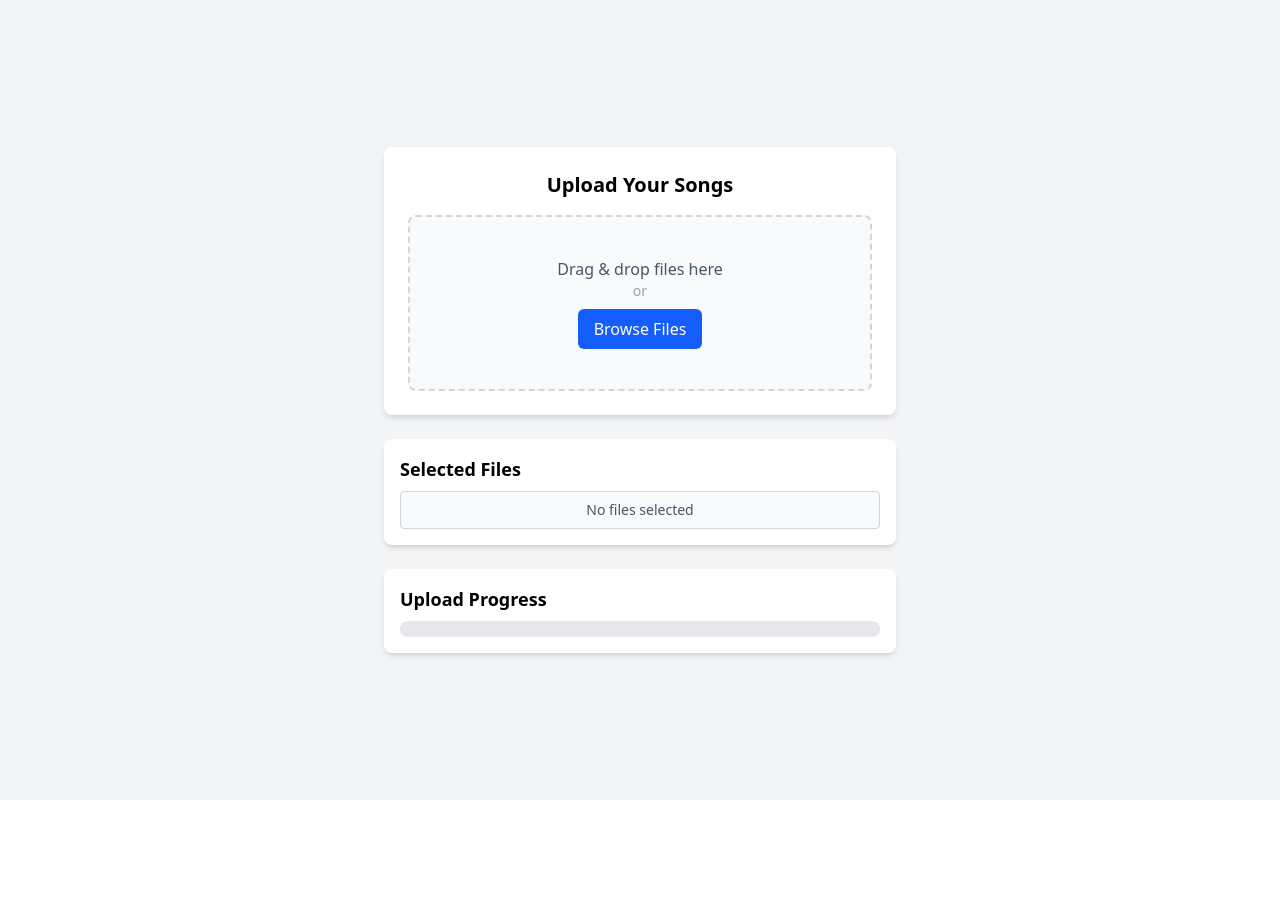
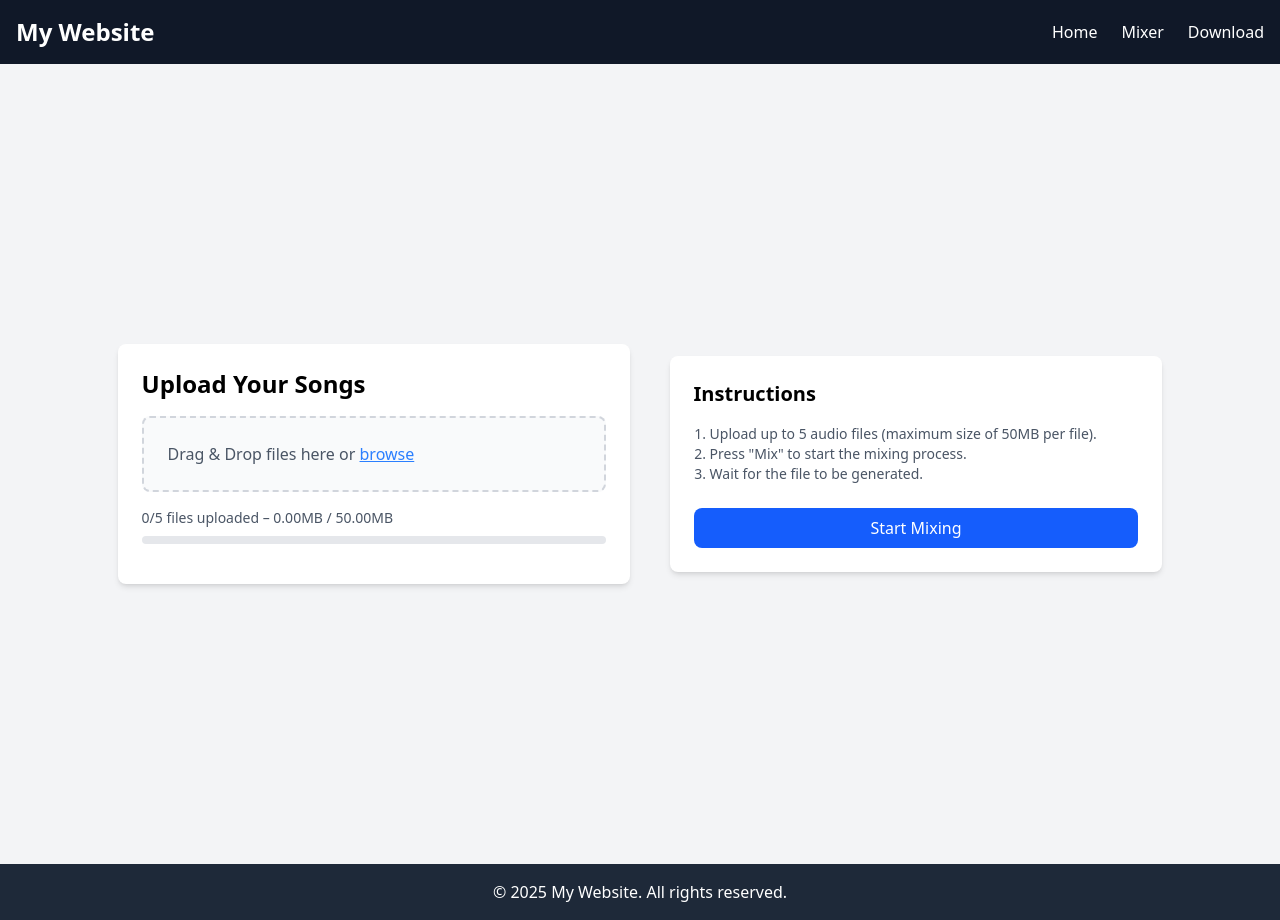
Before and after one commit to juliangcorrea/Auto-DJ-Mixer, a React (Vite) app: page /mixer in a window 1280 px wide. Before the commit the page ends 800 px from the top, so only its background shows below. Built offline with nearby package versions, Linux system fonts and the light colour scheme.

Commit message:
Finish stage 3: basic layout and component design

```diff
--- a/src/App.jsx
+++ b/src/App.jsx
@@ -1,14 +1,15 @@
-
+import Header from './components/layout/Header'
+import Footer from './components/layout/Footer'
 import { Outlet } from 'react-router-dom';
 
 function App() {
   return (
     <>
-
+      <Header />
       <main>
         <Outlet />
       </main>
-
+      <Footer />
     </>
   )
 }
--- a/src/pages/Download.jsx
+++ b/src/pages/Download.jsx
@@ -1,15 +1,60 @@
-function Download() {
-    return (
-      <div className="flex flex-col items-center justify-center min-h-screen bg-gray-100 text-gray-800 p-4">
-        <h1 className="text-3xl font-bold mb-6">Download Page</h1>
-        <p className="text-lg text-center mb-6 max-w-2xl">
-          Once your mix is ready, you’ll be able to download it here. Stay tuned for the download functionality.
-        </p>
-        <p className="text-lg text-center">
-          This is a placeholder page for the download functionality. We’ll add the ability to download the mixed track soon.
-        </p>
+import { useState } from "react";
+
+export default function Download() {
+  const [isMixing, setIsMixing] = useState(false);
+  const [mixUrl, setMixUrl] = useState(null);
+
+  // Mock function to simulate the mix generation and provide a download URL
+  const generateMix = () => {
+    setIsMixing(true);
+
+    // Simulate a mix generation process
+    setTimeout(() => {
+      setMixUrl("https://www.example.com/path-to-mix.mp3"); // You will use the actual URL after generating the mix
+      setIsMixing(false);
+    }, 3000); // Simulate a 3-second wait
+  };
+
+  return (
+    <div className="flex min-h-screen items-center justify-center bg-gray-100 p-6">
+      {/* Centered Box for the Download Section */}
+      <div className="w-3/5 max-w-lg bg-white p-6 rounded-lg shadow-md text-center">
+        <h2 className="text-2xl font-semibold mb-4">Your Mix is Ready!</h2>
+
+        {/* If the mix is being generated */}
+        {isMixing ? (
+          <div>
+            <p className="text-gray-600">Your mix is being generated...</p>
+            <div className="w-full bg-gray-200 h-2 rounded-full mt-4">
+              <div className="h-2 bg-blue-500 rounded-full w-1/2"></div> {/* Simulate progress */}
+            </div>
+          </div>
+        ) : (
+          <div>
+            <p className="text-gray-600 mb-4">
+              Your mix is ready! Click the button below to download it.
+            </p>
+
+            {/* Download Button, only visible once the mix is ready */}
+            {mixUrl ? (
+              <a
+                href={mixUrl}
+                download
+                className="px-6 py-3 bg-blue-600 text-white rounded-lg hover:bg-blue-700"
+              >
+                Download Mix
+              </a>
+            ) : (
+              <button
+                onClick={generateMix}
+                className="px-6 py-3 bg-blue-600 text-white rounded-lg hover:bg-blue-700"
+              >
+                Generate Mix
+              </button>
+            )}
+          </div>
+        )}
       </div>
-    );
-  }
-
-  export default Download;
+    </div>
+  );
+}
--- a/src/pages/Home.jsx
+++ b/src/pages/Home.jsx
@@ -1,13 +1,9 @@
-import Header from '../components/layout/Header'
-import Footer from '../components/layout/Footer'
 import { Link } from "react-router-dom";
 import { FaGithub, FaLinkedin } from "react-icons/fa";
 
 export default function HomePage() {
   return (
     <div className="flex flex-col items-center w-full">
-
-      <Header />
 
       {/* Hero Section */}
       <section className="relative w-full h-[calc(100vh-64px)] flex items-center bg-gray-800 text-white px-8">
@@ -84,8 +80,6 @@ export default function HomePage() {
         </Link>
       </section>
 
-      <Footer />
-
     </div>
   );
 }
--- a/src/pages/Mixer.jsx
+++ b/src/pages/Mixer.jsx
@@ -1,30 +1,86 @@
+import { useState } from "react";
+
 export default function Mixer() {
+  const [files, setFiles] = useState([]);
+  const maxFiles = 5;
+  const maxSize = 50 * 1024 * 1024; // 50MB limit
+
+  const totalSize = files.reduce((acc, file) => acc + file.size, 0);
+  const fileCount = files.length;
+
+  // Handle file selection and validation
+  const handleFileChange = (event) => {
+    const selectedFiles = Array.from(event.target.files);
+    if (fileCount + selectedFiles.length > maxFiles) return;
+    setFiles((prevFiles) => [...prevFiles, ...selectedFiles]);
+  };
+
+  // Handle file deletion
+  const handleDelete = (index) => {
+    setFiles((prevFiles) => prevFiles.filter((_, i) => i !== index));
+  };
+
   return (
-    <div className="flex flex-col items-center justify-center min-h-screen bg-gray-100 p-4">
-      {/* Upload Box */}
-      <div className="w-full max-w-lg bg-white p-6 rounded-lg shadow-md text-center">
-        <h2 className="text-xl font-semibold mb-4">Upload Your Songs</h2>
-        <div className="border-2 border-dashed border-gray-300 p-10 rounded-lg bg-gray-50 cursor-pointer">
-          <p className="text-gray-600">Drag & drop files here</p>
-          <p className="text-gray-400 text-sm">or</p>
-          <button className="mt-2 px-4 py-2 bg-blue-600 text-white rounded-md">Browse Files</button>
+    <div className="flex min-h-screen items-center justify-center bg-gray-100 p-6">
+      {/* Left Section: File Upload */}
+      <div className="w-3/5 max-w-lg bg-white p-6 rounded-lg shadow-md">
+        <h2 className="text-2xl font-semibold mb-4">Upload Your Songs</h2>
+        <div className="border-2 border-dashed border-gray-300 p-6 rounded-lg bg-gray-50 cursor-pointer">
+          <input
+            type="file"
+            multiple
+            accept="audio/*"
+            onChange={handleFileChange}
+            className="hidden"
+            id="fileInput"
+          />
+          <label htmlFor="fileInput" className="block text-gray-600 cursor-pointer">
+            Drag & Drop files here or <span className="text-blue-500 underline">browse</span>
+          </label>
         </div>
+
+        {/* Upload Progress */}
+        <div className="mt-4 w-full">
+          <p className="text-gray-600 text-sm">
+            {fileCount}/{maxFiles} files uploaded – {(totalSize / (1024 * 1024)).toFixed(2)}MB / {(maxSize / (1024 * 1024)).toFixed(2)}MB
+          </p>
+          <div className="w-full h-2 bg-gray-200 rounded-full mt-2">
+            <div
+              className="h-2 bg-blue-500 rounded-full"
+              style={{ width: `${(totalSize / maxSize) * 100}%` }}
+            ></div>
+          </div>
+        </div>
+
+        {/* Display uploaded files with delete option */}
+        <ul className="mt-4 text-left text-sm text-gray-700">
+          {files.map((file, index) => (
+            <li key={index} className="flex justify-between items-center border-b py-2">
+              <span>{file.name} ({(file.size / (1024 * 1024)).toFixed(2)}MB)</span>
+              <button
+                onClick={() => handleDelete(index)}
+                className="text-red-500 hover:text-red-700 text-xs"
+              >
+                Delete
+              </button>
+            </li>
+          ))}
+        </ul>
       </div>
 
-      {/* File Preview */}
-      <div className="w-full max-w-lg mt-6 p-4 bg-white rounded-lg shadow-md">
-        <h3 className="text-lg font-semibold mb-2">Selected Files</h3>
-        <div className="border border-gray-300 p-2 rounded bg-gray-50 text-gray-600 text-sm text-center">
-          No files selected
-        </div>
-      </div>
+      {/* Right Section: Instructions and Mixing Button */}
+      <div className="w-2/5 max-w-lg bg-white p-6 rounded-lg shadow-md ml-10">
+        <h3 className="text-xl font-semibold mb-4">Instructions</h3>
+        <ol className="text-sm text-gray-600 list-decimal pl-4">
+          <li>Upload up to {maxFiles} audio files (maximum size of {maxSize / (1024 * 1024)}MB per file).</li>
+          <li>Press &quot;Mix&quot; to start the mixing process.</li>
+          <li>Wait for the file to be generated.</li>
+        </ol>
 
-      {/* Upload Progress Placeholder */}
-      <div className="w-full max-w-lg mt-6 p-4 bg-white rounded-lg shadow-md">
-        <h3 className="text-lg font-semibold mb-2">Upload Progress</h3>
-        <div className="w-full bg-gray-200 h-4 rounded-full">
-          <div className="bg-blue-600 h-4 rounded-full w-0"></div>
-        </div>
+        {/* Mix Button */}
+        <button className="w-full mt-6 py-2 px-4 bg-blue-600 text-white rounded-lg hover:bg-blue-700">
+          Start Mixing
+        </button>
       </div>
     </div>
   );
```
